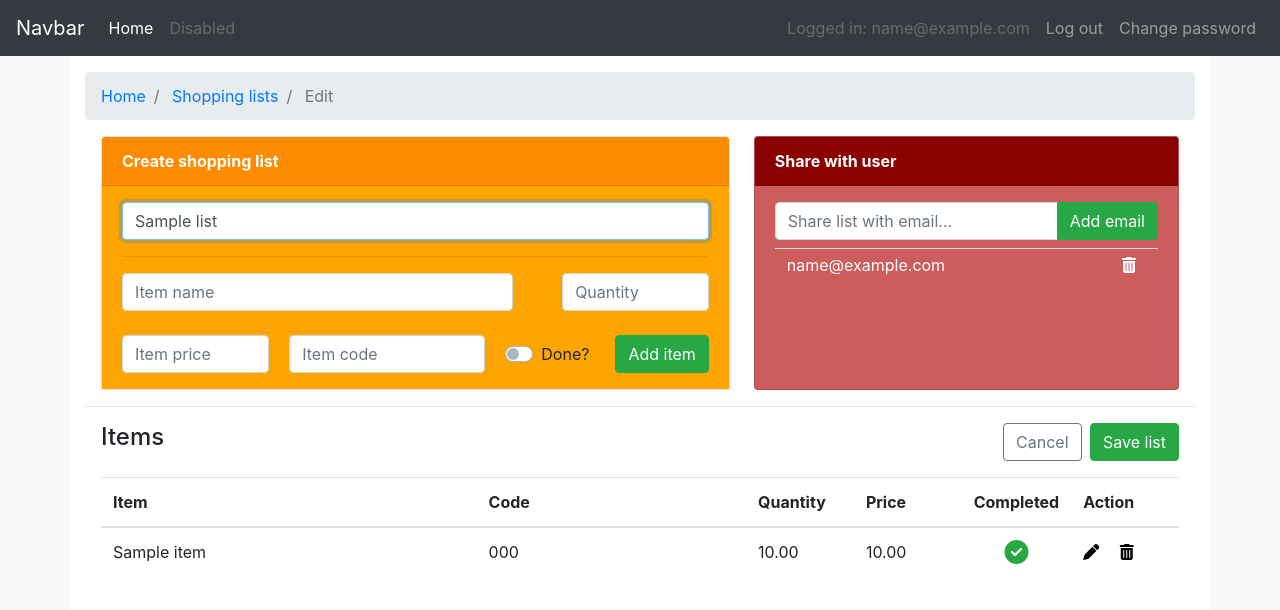
After one commit to Haj-Res/shoppero, a Django app: page /shopping-list/lists/1/ in a window 1280 px wide. The commit adds this page. Shown: the top 610 px of the page. Run offline with Django 3.2, Linux system fonts and the light colour scheme; a user stored in the database is signed in; tables that the repository leaves empty hold one stand-in row (values such as "Sample post"); one stand-in notice (Sample message) is shown; some libraries are stand-ins or nearby versions.

Commit message:
feat: partial impl. of editing shop. lists
Implement loading of existing shopping into the single shopping list template.
Implement editing individual item lines in a shopping list.
Implement collection of all lines into a items array used for sending to server.
Minor template refactoring, moving repeated elements into separate content blocks.

```diff
--- a/shopping_list/views.py
+++ b/shopping_list/views.py
@@ -28,6 +28,10 @@ logger = logging.getLogger('shoppero')
 class ShoppingListView(TemplateView):
     template_name = 'shopping_list/shopping_lists.html'
 
+    @method_decorator(login_required)
+    def dispatch(self, request, *args, **kwargs):
+        return super(ShoppingListView, self).dispatch(request, *args, **kwargs)
+
     def get_context_data(self, **kwargs):
         context = super(ShoppingListView, self).get_context_data(**kwargs)
         result = get_shopping_list_items_queryset(self.request.user.id)
@@ -41,6 +45,11 @@ class ShoppingListCreateView(View):
     shopping_list_item_form = ShoppingListItemForm
     item_form = ItemForm
     shared_list_form = SharedShoppingListForm
+
+    @method_decorator(login_required)
+    def dispatch(self, request, *args, **kwargs):
+        return super(ShoppingListCreateView, self).dispatch(request, *args,
+                                                            **kwargs)
 
     def get_context_data(self, **kwargs):
         list_form = self.list_form()
@@ -94,6 +103,8 @@ class ShoppingListCreateView(View):
             if not isinstance(mail_list, list):
                 mail_list = [mail_list]
             for mail in mail_list:
+                if mail == '':
+                    continue
                 shared_list_dict = {
                     'shopping_list': s_list.id,
                     'email': mail
@@ -106,7 +117,7 @@ class ShoppingListCreateView(View):
                     pass
                 shared_list_form = self.shared_list_form(shared_list_dict)
                 if shared_list_form.is_valid():
-                    shared_list_form.save()
+                    share = shared_list_form.save()
                 else:
                     logger.error(shared_list_form.errors)
 
@@ -124,7 +135,7 @@ class ShoppingListCreateView(View):
 
 
 class ShoppingListSingle(View):
-    template_file = 'shopping_list/shopping_list_single.html'
+    template_file = 'shopping_list/shopping_list_create.html'
 
     @method_decorator(login_required)
     def dispatch(self, request, *args, **kwargs):
@@ -141,7 +152,7 @@ class ShoppingListSingle(View):
         rendered = render(request, self.template_file, context)
         return HttpResponse(rendered)
 
-    def put(self, request, pk):
+    def patch(self, request, pk):
         item = get_object_or_404(ShoppingList, pk=pk, user=request.user,
                                  deleted__isnull=True)
         item.soft_delete()
--- a/static/css/style.css
+++ b/static/css/style.css
@@ -93,6 +93,12 @@ section {
     font-weight: bold;
 }
 
+#email td {
+    padding-top: 0.25rem !important;
+    padding-bottom: 0.25rem !important;
+
+}
+
 #shopping-list-card-body {
     background-color: orange;
 }
@@ -117,11 +123,22 @@ section {
 
 .i-btn {
     cursor: pointer !important;
-    margin-right: 0.5rem !important;
+    margin-right: 0.5rem;
     text-decoration: none;
     color: black;
 }
 
 .i-btn:hover {
-   color: -webkit-link;
+    color: grey;
 }
+
+.fa-15x {
+    font-size: 1.5em;
+}
+.btn-link {
+  background: none!important;
+  border: none;
+  padding: 0!important;
+  font-family: arial, sans-serif;
+  cursor: pointer;
+}
--- a/static/js/shopping_list.js
+++ b/static/js/shopping_list.js
@@ -41,7 +41,7 @@ function createShoppingListItemRow(item, id) {
     tableRow += `<td>${item.quantity}</td>`;
     tableRow += `<td>${item.price ? item.price : '-'}</td>`;
     tableRow += `<td>${item.is_done ? 'Completed' : '-'}</td>`;
-    tableRow += `<td><span class="link delete-item ml-3"><i class="fas fa-trash-alt"></i></span></td>`;
+    tableRow += `<td><span class="i-btn delete-item"><i class="fas fa-trash-alt"></i></span></td>`;
     tableRow += '</tr>';
     return tableRow;
 }
@@ -119,12 +119,13 @@ function initDeleteItemRow(itemMap) {
 }
 
 function clearShoppingListItemForm() {
-    $('#item-name').val('');
+    const $name = $('#item-name');
+    $name.val('');
     $('#code').val('');
     $('#quantity').val('');
     $('#price').val('');
     $('#is-done').prop('checked', false);
-    $('#item-name').focus()
+    $name.focus()
 }
 
 function initShareEmailForm(sharedUser) {
@@ -152,8 +153,8 @@ function initShareEmailForm(sharedUser) {
 
 function createEmailRow(mail) {
     let mailRow = `<tr id="last">`;
-    mailRow += `<td class="py-1">${mail}</td>`;
-    mailRow += `<td class="py-1 w-3-rem"><span class="link delete-mail ml-3" data-mail="${mail}"><i class="fas fa-trash-alt"></i></span></td>`;
+    mailRow += `<td>${mail}</td>`;
+    mailRow += `<td class="w-3-rem"><span class="i-btn delete-mail" data-mail="${mail}"><i class="text-white fas fa-trash-alt"></i></span></td>`;
     mailRow += `</tr>`;
     return mailRow;
 }
@@ -226,7 +227,7 @@ function initSubmitShoppingList(itemMap, emailSet) {
 function initListArchiveBtn() {
     $('.archive-list').on('click', function (e) {
         const url = $(this).data('url');
-        deleteOrArchiveList(url, 'PUT', 'List archived');
+        deleteOrArchiveList(url, 'PATCH', 'List archived');
     })
 }
 
@@ -279,11 +280,194 @@ function generateShoppingListTable(items) {
             table += row;
         });
     } else {
+        const link = $('#new-list').attr('href');
         table = `<tr id="table-empty"><td class="table-data" colspan="4">
-            Click <a href="/shopping-list/lists/">here</a> to add a new
+            Click <a href="${link}">here</a> to add a new
             list and start using the site.
             </td></tr>`
     }
 
     return table;
 }
+
+function initEditListEditItemRow(rowMap) {
+    return $('.edit-item-row').off('click').on('click', function (e) {
+        let activeRow = rowMap.get('activeRow');
+        if (activeRow) {
+            const $container = activeRow['container'];
+            const row = activeRow['row'];
+            $container.html(row.children());
+        }
+        const $container = $(this).closest('tr');
+        const row = $container.clone();
+        activeRow = {
+            container: $container,
+            row: row
+        };
+        rowMap.set('activeRow', activeRow);
+        const editRow = createEditItemRowForm($container);
+        $container.html(editRow);
+        initEditListEditItemRow(rowMap);
+        initCancelEditBtn(rowMap);
+        initDeleteItemEditRow();
+        initToggleItemDone();
+    });
+}
+
+function initCancelEditBtn(rowMap) {
+    let activeRow = rowMap.get('activeRow');
+    $('.cancel-btn').off('click').on('click', function (e) {
+        const $container = activeRow['container'];
+        const row = activeRow['row'];
+        $container.html(row.children());
+        activeRow = null;
+        rowMap.set('activeRow', activeRow);
+        initEditListEditItemRow(rowMap);
+        initDeleteItemEditRow();
+        initToggleItemDone();
+    });
+}
+
+function createEditItemRowForm($container) {
+    let $form = $('#template-row').clone();
+    const $itemName = $form.find('.item-name');
+    let value = $container.find('.item-name').data('value');
+    $itemName.removeAttr('id');
+    $itemName.html(value);
+
+    const $itemCode = $form.find('.item-code');
+    value = $container.find('.item-code').data('value');
+    $itemCode.removeAttr('id');
+    let input = `<input id="edit-code" type="text" placeholder="Item Code" maxlength="20"
+        class="form-control" value="${value}" form="edit-row-form">`;
+    $itemCode.removeAttr('id');
+    $itemCode.html(input);
+
+    const $itemQuantity = $form.find('.item-quantity');
+    value = $container.find('.item-quantity').data('value');
+    try {
+        value = parseFloat(value);
+    } catch (e) {
+        value = 0
+    }
+    input = `<input id="edit-quantity" type="number" step="0.01" min="0" placeholder="Quantity" max="99.99"
+       class="form-control" value="${value}" form="edit-row-form">`;
+    $itemQuantity.removeAttr('id');
+    $itemQuantity.html(input);
+
+    const $itemPrice = $form.find('.item-price');
+    value = $container.find('.item-price').data('value');
+    try {
+        value = parseFloat(value);
+    } catch (e) {
+        value = 0
+    }
+    input = `<input id="edit-price" type="number" step="0.01" min="0" placeholder="Item price" max="9999999.99"
+           class="form-control" value="${value}" form="edit-row-form">`;
+    $itemPrice.removeAttr('id');
+    $itemPrice.html(input);
+
+    const $itemDone = $form.find('.item-done');
+    value = $container.find('.item-done').data('value');
+    let checked = value === 'True' ? 'checked' : '';
+
+    input = `<div class="custom-control custom-switch">`;
+    input += `<input class="custom-control-input" type="checkbox" id="edit-done" ${checked}>`;
+    input += `<label class="custom-control-label" for="edit-done">Done?</label></div>`;
+
+    $itemDone.removeAttr('id');
+    $itemDone.html(input);
+
+    $form.find('.item-action').removeAttr('id');
+    $form.removeAttr('id');
+    return $form.html();
+}
+
+function initToggleItemDone() {
+    $('.toggle-done').off('click').on('click', function (e) {
+        let value = $(this).attr('data-value');
+        value = value === 'True' ? 'False' : 'True';
+        $(this).attr('data-value', value);
+        $(this).html(getItemDoneElement(value));
+    })
+}
+
+function getItemDoneElement(value) {
+    if (value === 'True') {
+        return '<i class="fa-15x text-success fas fa-check-circle"></i>';
+    }
+    return '<i class="fa-15x text-danger far fa-times-circle"></i>';
+}
+
+function initSubmitEditRowForm(rowMap) {
+    $('#edit-row-form').submit(function (e) {
+        e.preventDefault();
+        const form = document.querySelector('#edit-row-form');
+        if (form.checkValidity()) {
+            let activeRow = rowMap.get('activeRow');
+            if (!activeRow) {
+                return false;
+            }
+            const $container = activeRow['container'];
+            const row = activeRow['row'];
+            const code = $('#edit-code').val();
+            const itemCode = row.find('.item-code');
+            itemCode.attr('data-value', code);
+            itemCode.html(code);
+
+            const quantity = $('#edit-quantity').val();
+            const quantityItem = row.find('.item-quantity');
+            quantityItem.attr('data-value', quantity);
+            quantityItem.html(quantity);
+
+            const price = $('#edit-price').val();
+            const priceItem = row.find('.item-price');
+            priceItem.attr('data-value', price);
+            priceItem.html(price);
+
+            const done = $('#edit-done').prop('checked') ? 'True' : 'False';
+            const doneItem = row.find('.item-done');
+            doneItem.attr('data-value', done);
+            doneItem.html(getItemDoneElement(done));
+
+            $container.html(row.children());
+            initEditListEditItemRow(rowMap);
+            initCancelEditBtn(rowMap);
+            activeRow = null;
+            rowMap.set('activeRow', activeRow);
+
+            initEditListEditItemRow(rowMap);
+            initToggleItemDone();
+            initDeleteItemEditRow();
+            return false;
+        }
+    })
+}
+
+function initDeleteItemEditRow() {
+    $('.delete-item-row').off('click').on('click', function (e) {
+        const $parent = $(this).parent().parent();
+        const tableId = 'items';
+        const colspan = 6;
+        const emptyTableMessage = 'No items';
+        deleteRowFromTable(tableId, $parent, colspan, emptyTableMessage);
+    })
+}
+
+function initSubmitEditedListForm() {
+    $('#submit-shopping-list').off('click').on('click', function (e) {
+        const $dataRows = $('.data');
+        const items = [];
+        $.each($dataRows, function (_, row) {
+            const item = {
+                id: $(row).data('id'),
+                name: $(row).children('.item-name').attr('data-value'),
+                code: $(row).children('.item-code').attr('data-value'),
+                quantity: $(row).children('.item-quantity').attr('data-value'),
+                is_done: $(row).children('.item-done').attr('data-value') === 'True'
+            };
+            items.push(item);
+        });
+        console.log(items);
+    });
+}
--- /dev/null
+++ b/templates/shared/empty_table_row.html
@@ -0,0 +1,3 @@
+<tr id="table-empty">
+    <td class="table-data" colspan="{{ colspan }}">{{ message }}</td>
+</tr>
--- a/templates/shopping_list/share_with_user_card.html
+++ b/templates/shopping_list/elements/share_with_user_card.html
@@ -2,7 +2,7 @@
     <div id="shared-mail-header" class="card-header">
         Share with user
     </div>
-    <div  class="card-body pt-3 pb-1">
+    <div class="card-body pt-3 pb-1">
         <form id="share-list-form">
             <label for="email" class="sr-only">Email</label>
             <div class="input-group">
@@ -18,9 +18,16 @@
         <div id="email-list" class="mt-2" style="max-height: 127px !important; overflow: auto;">
             <table id="email" class="table m-0">
                 <tbody>
-                <tr id="table-empty">
-                    <td class="table-data" colspan="2">No emails</td>
-                </tr>
+                {% for share in list.sharedshoppinglist_set.all %}
+                    <tr {% if forloop.last %}id="last"{% endif %} data-id="{{ share.id }}">
+                        <td>{{ share.get_email | lower }}</td>
+                        <td class="w-3-rem">
+                            <span class="i-btn delete-mail" data-mail="{{ share.get_mail |lower }}"><i class="text-white fas fa-trash-alt"></i></span>
+                        </td>
+                    </tr>
+                {% empty %}
+                    {% include 'shared/empty_table_row.html' with colspan=2 message="No emails" %}
+                {% endfor %}
                 </tbody>
             </table>
         </div>
--- a/templates/shopping_list/shopping_list_form_card.html
+++ b/templates/shopping_list/elements/shopping_list_form_card.html
@@ -8,38 +8,36 @@
             <div class="form-group">
                 <label for="name" class="sr-only">
                     Shopping list name</label>
-                <input id="name" type="text" class="form-control" placeholder="Shopping list name">
+                <input id="name" type="text" class="form-control" placeholder="Shopping list name"
+                       value="{{ list.name }}" autofocus>
                 <div id="name_errors" class="error pl-3"></div>
             </div>
             <hr>
             <div class="form-group mb-4">
                 <div class="col-8 d-inline-block p-0">
-                    <label for="item-name" class="sr-only">Item
-                        name</label>
+                    <label for="item-name" class="sr-only">Item name</label>
                     <datalist id="item-datalist"></datalist>
                     <input id="item-name" type="text" class="form-control" placeholder="Item name"
                            list="item-datalist" data-url="{% url 'item_autocomplete' %}">
                     <div id="item-name_errors" class="error"></div>
                 </div>
                 <div class="d-inline col-3 float-right p-0">
-                    <label for="code" class="sr-only">Item code</label>
-                    <input id="code" type="text" class="form-control" placeholder="Item code">
-                    <div id="code_errors" class="error"></div>
+                    <label for="quantity" class="sr-only">Item quantity</label>
+                    <input id="quantity" type="number" step="0.01" class="form-control"
+                           placeholder="Quantity" min="0">
+                    <div id="quantity_errors" class="error"></div>
                 </div>
             </div>
-            <div class="col-3 d-inline-block p-0 mr-2">
-                <label for="quantity" class="sr-only">Item
-                    quantity</label>
-                <input id="quantity" type="number" step="0.01" class="form-control"
-                       placeholder="Quantity" min="0">
-                <div id="quantity_errors" class="error"></div>
+            <div class="col-3 d-inline-block p-0 mr-3">
+                <label for="price" class="sr-only">Item Price</label>
+                <input id="price" type="number" step="0.01" class="form-control" placeholder="Item price" min="0">
+                <div id="price_errors" class="error"></div>
             </div>
-            <div class="col-3 d-inline-block p-0 mr-3">
-                <label for="price" class="sr-only">Item
-                    Price</label>
-                <input id="price" type="number" step="0.01" class="form-control"
-                       placeholder="Item price" min="0">
-                <div id="price_errors" class="error"></div>
+            <div class="col-4 d-inline-block p-0 mr-3">
+                <label for="code" class="sr-only">Item code</label>
+                <input id="code" type="text" class="form-control" placeholder="Item code">
+                <div id="code_errors" class="error"></div>
+
             </div>
             <div class="col-2 d-inline-block p-0">
                 <div class="custom-control custom-switch">
--- /dev/null
+++ b/templates/shopping_list/elements/shopping_list_table.html
@@ -0,0 +1,51 @@
+<section>
+    <table id="items" class="table">
+        <thead>
+        <tr>
+            <th>Item</th>
+            <th style="width: 25%">Code</th>
+            <th style="width: 10%">Quantity</th>
+            <th style="width: 10%">Price</th>
+            <th style="width: 10%">Completed</th>
+            <th style="width: 10%">Action</th>
+        </tr>
+        </thead>
+        <tbody>
+        {% for list_item in list.shoppinglistitem_set.all %}
+            <tr class="data" {% if forloop.last %}id="last"{% endif %} data-id="{{ list_item.item.id }}">
+                <td class="item-name" data-value="{{ list_item.item.name }}">{{ list_item.item.name }}</td>
+                <td class="item-code" data-value="{{ list_item.item.code }}">{{ list_item.item.code }}</td>
+                <td class="item-quantity" data-value="{{ list_item.quantity }}">{{ list_item.quantity }}</td>
+                <td class="item-price" data-value="{{ list_item.price }}">{{ list_item.price }}</td>
+                <td class="i-btn item-done toggle-done justify-text-center" data-value="{{ list_item.is_done }}">
+                    {% if list_item.is_done %}
+                        <i class="fa-15x text-success fas fa-check-circle"></i>{% else %}
+                        <i class="fa-15x text-danger far fa-times-circle"></i>{% endif %}
+                </td>
+                <td class="item-action">
+                    <span class="i-btn mr-3 edit-item-row"><i class="fas fa-pen"></i></span>
+                    <span class="i-btn delete-item-row"><i class="fas fa-trash-alt"></i></span>
+                </td>
+            </tr>
+        {% empty %}
+            {% include 'shared/empty_table_row.html' with colspan=6 message="No items" %}
+        {% endfor %}
+        </tbody>
+    </table>
+    <form method="GET" id="edit-row-form"></form>
+    <table class="d-none">
+        <tr id="template-row">
+            <td id="tmpl-name" class="item-name"></td>
+            <td id="tmpl-code" class="item-code"></td>
+            <td id="tmpl-quantity" class="item-quantity"></td>
+            <td id="tmpl-price" class="item-price"></td>
+            <td id="tmpl-done" class="item-done"></td>
+            <td id="tmpl-action" class="fa-15x item-action">
+                <span class="i-btn cancel-btn text-danger"><i class="fas fa-ban"></i></span>
+                <button type="submit" form="edit-row-form" class=" btn-link i-btn save-btn text-success">
+                    <i class="fas fa-save"></i>
+                </button>
+            </td>
+        </tr>
+    </table>
+</section>
--- a/templates/shopping_list/shopping_list_create.html
+++ b/templates/shopping_list/shopping_list_create.html
@@ -1,8 +1,8 @@
 {% extends "base.html" %}
-{% load i18n %}
-{% load widget_tweaks %}
 {% load static %}
 {% block content %}
+
+    {#  Bread crumbs  #}
     <nav aria-label="breadcrumb">
         <ol class="breadcrumb">
             <li class="breadcrumb-item">
@@ -12,16 +12,23 @@
                 <a href="{% url "shopping_list" %}">Shopping lists</a>
             </li>
             <li class="breadcrumb-item active" aria-current="page">
+                {% if list %}
+                    Edit
+                {% else %}
                     New
+                {% endif %}
             </li>
         </ol>
     </nav>
     <section>
         <div class="d-flex justify-content-between border-danger">
-            {% include 'shopping_list/shopping_list_form_card.html' %}
-            {% include 'shopping_list/share_with_user_card.html' %}
+            {% include 'shopping_list/elements/shopping_list_form_card.html' %}
+            {% include 'shopping_list/elements/share_with_user_card.html' %}
         </div>
+    </section>
+
     <hr>
+    <section>
         <div class="d-flex justify-content-between mb-3">
             <h4 class="d-inline">Items</h4>
             <div class="d-inline">
@@ -31,26 +38,22 @@
                 </button>
             </div>
         </div>
-        <table id="items" class="table">
-            <thead>
-            <tr>
-                <th>Item</th>
-                <th style="width: 20%">Code</th>
-                <th style="width: 10%">Quantity</th>
-                <th style="width: 10%">Price</th>
-                <th style="width: 10%">Completed</th>
-                <th style="width: 10%">Delete</th>
-            </tr>
-            </thead>
-            <tbody>
-            <tr id="table-empty">
-                <td class="table-data" colspan="6">No items</td>
-            </tr>
-            </tbody>
-        </table>
     </section>
+    {% include 'shopping_list/elements/shopping_list_table.html' %}
     <script src="{% static "/js/shopping_list.js" %}"></script>
 
+    {% if list %}
+        <script>
+            $(document).ready(function (e) {
+                let rowMap = new Map();
+                initEditListEditItemRow(rowMap);
+                initToggleItemDone();
+                initSubmitEditRowForm(rowMap);
+                initDeleteItemEditRow();
+                initSubmitEditedListForm();
+            });
+        </script>
+    {% else %}
         <script>
             $(document).ready(function (e) {
                 let itemMap = new Map();
@@ -62,4 +65,5 @@
                 initSubmitShoppingList(itemMap, sharedUser);
             })
         </script>
+    {% endif %}
 {% endblock %}
--- a/templates/shopping_list/shopping_lists.html
+++ b/templates/shopping_list/shopping_lists.html
@@ -16,7 +16,7 @@
         <header class="mb-3">
             <h3 class="inline-heading">Your shopping lists</h3>
             <div class="float-right">
-                <a href="{% url 'shopping_list_create' %}" class="mr-2 btn btn-secondary">New
+                <a id="new-list" href="{% url 'shopping_list_create' %}" class="mr-2 btn btn-secondary">New
                     list</a>
                 <a href="{% url 'items' %}" class="mr-2 btn btn-outline-secondary">
                     View my items</a>
```
Also changed, not shown: shopping_list/models.py (+7 -1 lines), templates/shopping_list/shopping_list_edit.html (added, +51 -0 lines). Lines whose indentation alone changed are shown as unchanged.
